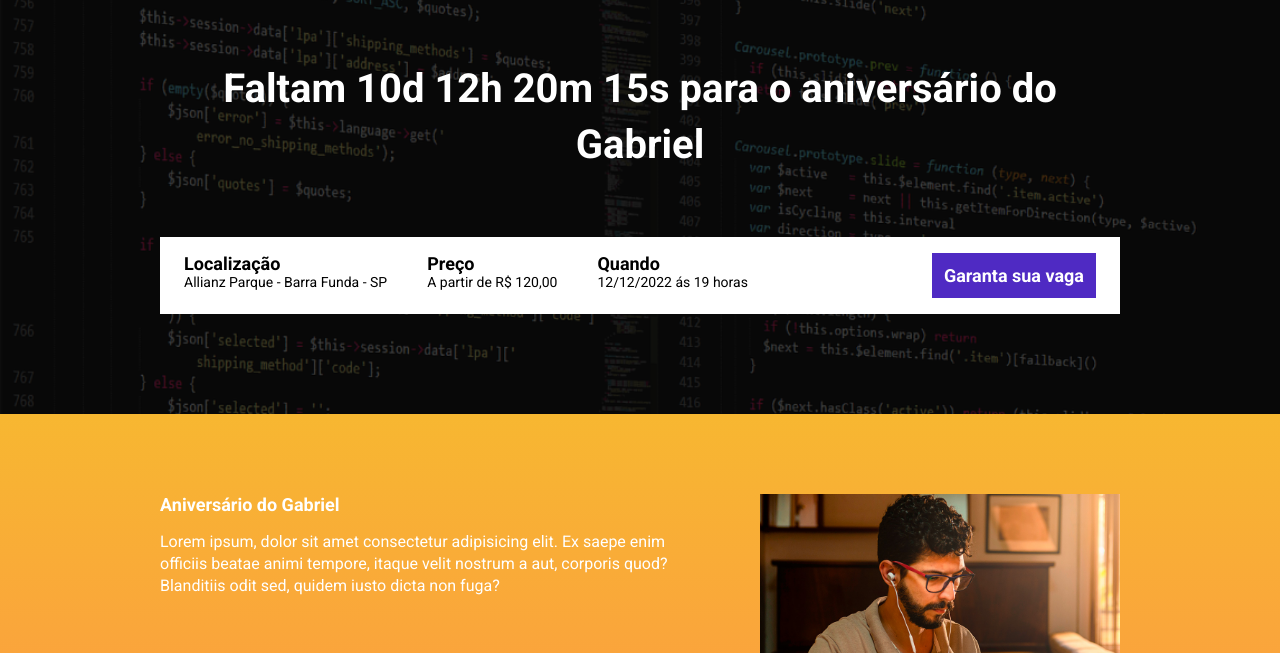
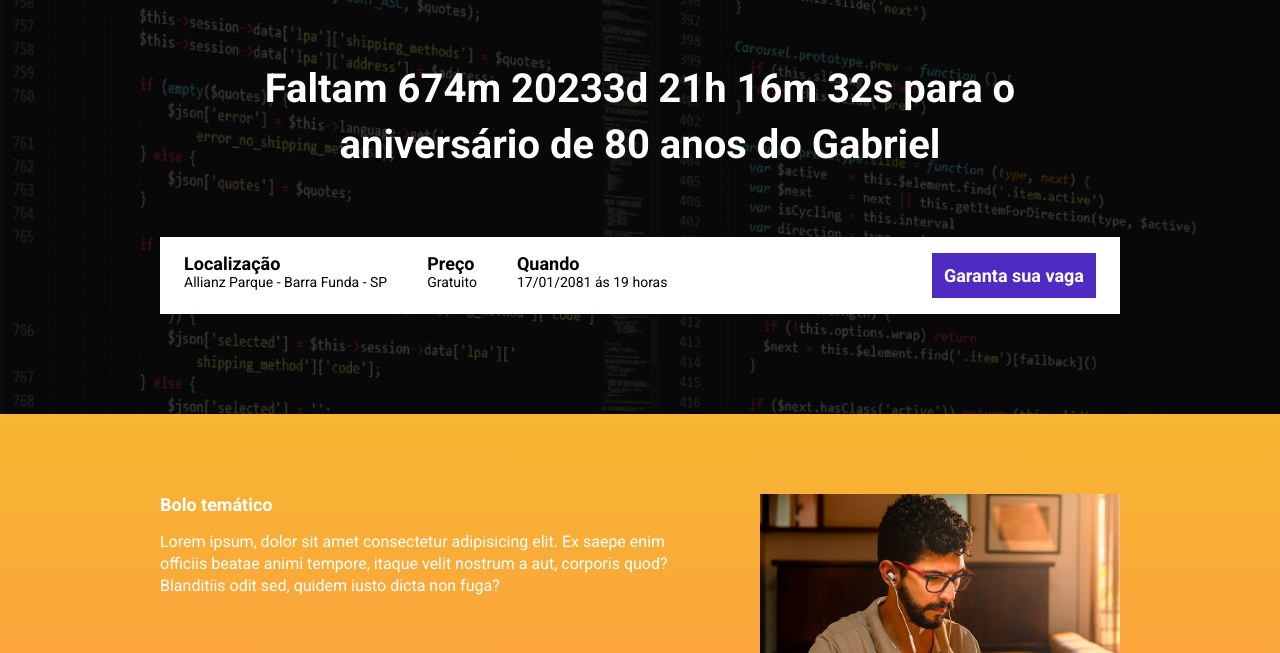
Before and after one commit to gabrielscarpino/event_landing_page, a website built with Parcel: page src/index.html in a window 1280 px wide. Shown: the part 147-800 px from the top of the page. Built offline with nearby package versions, Linux system fonts and the light colour scheme.

Commit message:
Criando a contagem regressiva e preparando o site pro deploy

```diff
--- a/package.json
+++ b/package.json
@@ -1,9 +1,9 @@
 {
   "name": "landing-page-evento",
   "version": "1.0.0",
-  "main": "index.js",
   "scripts": {
     "dev": "parcel src/index.html src/styles/main.scss src/scripts/main.js --no-cache",
+    "build":"parcel build src/index.html",
     "test": "echo \"Error: no test specified\" && exit 1"
   },
   "keywords": [],
--- a/src/index.html
+++ b/src/index.html
@@ -19,7 +19,7 @@
     <header class="hero">
         <div class="container">
             <img class="hero__logo" src="./images/ebac_logo.svg" alt="EBAC LOGO">
-            <p class="hero__text"> Faltam 10d 12h 20m 15s para o aniversário do Gabriel</p>
+            <p class="hero__text"> Faltam <span id="contador"></span> para o aniversário de 80 anos do Gabriel</p>
             <div class="infos-bar">
                 <ul class="infos-bar__infos">
                     <li class="infos-bar__infos__item">
@@ -28,11 +28,11 @@
                     </li>
                     <li class="infos-bar__infos__item">
                         <b>Preço</b>
-                        A partir de R$ 120,00
+                        Gratuito
                     </li>
                     <li class="infos-bar__infos__item">
                         <b>Quando</b>
-                        12/12/2022 ás 19 horas
+                        17/01/2081 ás 19 horas
                     </li>
                 </ul>
                 <a href="#" class="button button--primary">
@@ -45,7 +45,7 @@
     <section class="event event--primeiro-evento" >
         <div class="container" data-aos="fade-right">
             <div class="event__details">
-                <h2 class="event__details__title">Aniversário do Gabriel</h2>
+                <h2 class="event__details__title">Bolo temático</h2>
 
                 <p class="event__details__description">Lorem ipsum, dolor sit amet consectetur adipisicing elit. Ex
                     saepe enim officiis beatae animi tempore, itaque velit nostrum a aut, corporis quod? Blanditiis odit
@@ -57,7 +57,7 @@
     <section class="event event--segundo-evento event--image-left" >
         <div class="container" data-aos="fade-left">
             <div class="event__details">
-                <h2 class="event__details__title">Final do Super Bowl</h2>
+                <h2 class="event__details__title">Convidados especiais</h2>
 
                 <p class="event__details__description">Lorem ipsum, dolor sit amet consectetur adipisicing elit. Ex
                     saepe enim officiis beatae animi tempore, itaque velit nostrum a aut, corporis quod? Blanditiis odit
--- a/src/scripts/main.js
+++ b/src/scripts/main.js
@@ -1 +1,31 @@
 AOS.init();
+
+const dataDoEvento = new Date("Jan 17, 2081 19:00:00")
+const timeStampDoEvento = dataDoEvento.getTime();
+
+const contaOTempo = setInterval(function () {
+    const agora = new Date();
+    const timeStampAtual = agora.getTime();
+
+    const distanciaAteOEvento = timeStampDoEvento - timeStampAtual;
+
+    const mesEmMS = 1000 * 60 * 60 * 24 * 30;
+    const diasEmMS = 1000 * 60 * 60 * 24;
+    const horaEmMS = 1000 * 60 * 60;
+    const minutoEmMS = 1000 * 60;
+    const segundosEmMs = 1000
+
+    const mesesAteOEvento = Math.floor(distanciaAteOEvento / mesEmMS);
+    const diasAteOEvento = Math.floor(distanciaAteOEvento / diasEmMS);
+    const horasAteOEvento = Math.floor((distanciaAteOEvento % diasEmMS) / horaEmMS);
+    const minutosAteOEvento = Math.floor((distanciaAteOEvento % horaEmMS) / minutoEmMS);
+    const segundosAteOEvento = Math.floor((distanciaAteOEvento % minutoEmMS) / segundosEmMs);
+
+    document.getElementById('contador').innerHTML = `${mesesAteOEvento}m ${diasAteOEvento}d ${horasAteOEvento}h ${minutosAteOEvento}m ${segundosAteOEvento}s`;
+
+    if(distanciaAteOEvento < 0){
+        clearInterval(contaOTempo);
+        document.getElementById('contador').innerHTML = '0 segundos';
+    }
+
+}, 1000);
```
